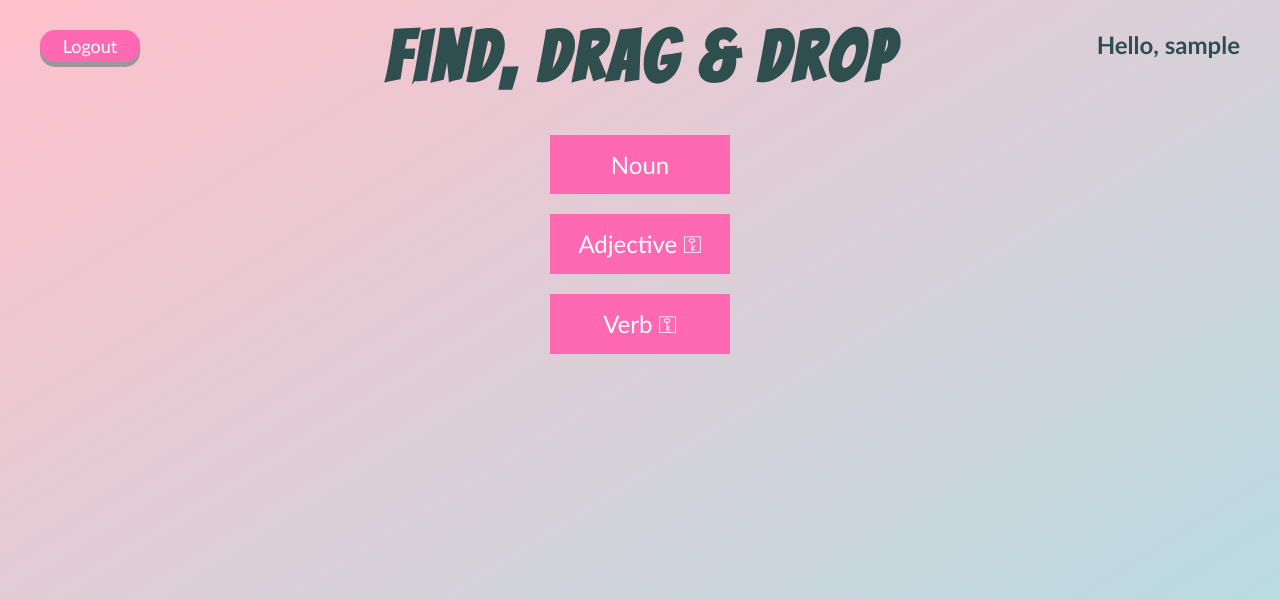
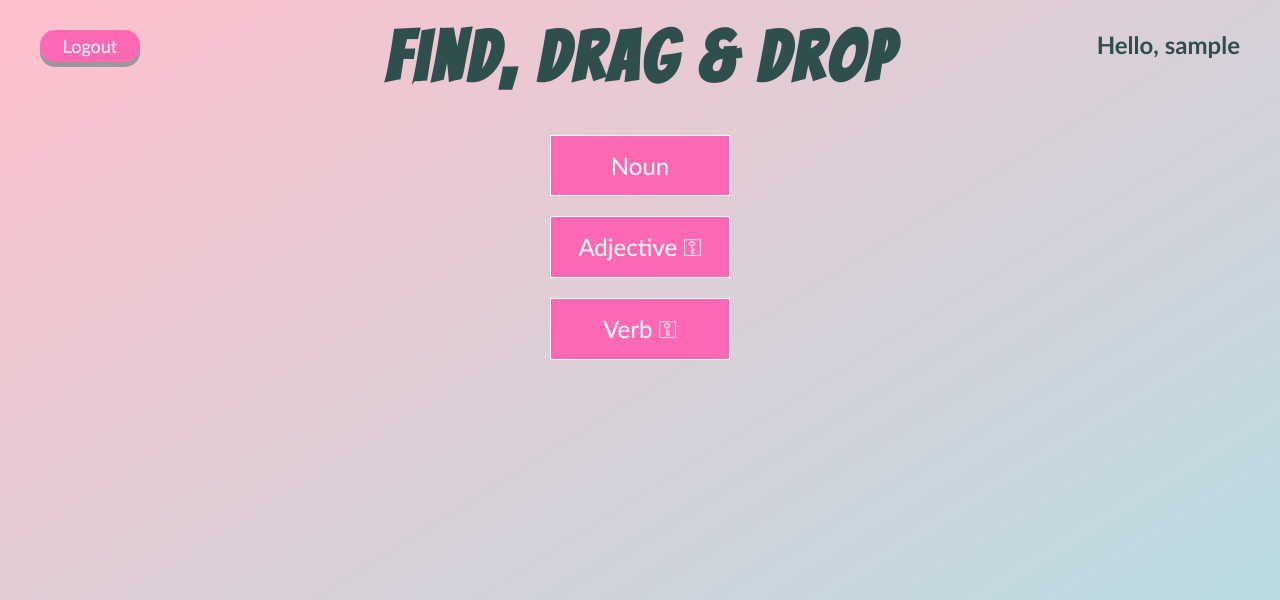
Before and after one commit to aaalic/FindDragDrop_New_Version, an ASP.NET Core app: page /Home/Menu in a window 1280 px wide. Shown: the top 600 px of the page. Run offline with ASP.NET Core 8, Linux system fonts and the light colour scheme; the visitor is signed in with stand-in values (Sample User, id 1); some libraries are stand-ins or nearby versions.

Commit message:
En vit border på meny och språkknappar

```diff
--- a/FindDragDrop2/wwwroot/Styles/StyleSheet.css
+++ b/FindDragDrop2/wwwroot/Styles/StyleSheet.css
@@ -183,6 +183,7 @@ h3 {
     font-family: 'Gill Sans', 'Gill Sans MT', Calibri, 'Trebuchet MS', sans-serif;
     width: 180px;
     margin-top: 20px;
+    border: solid 1px white;
 }
 
 
```
